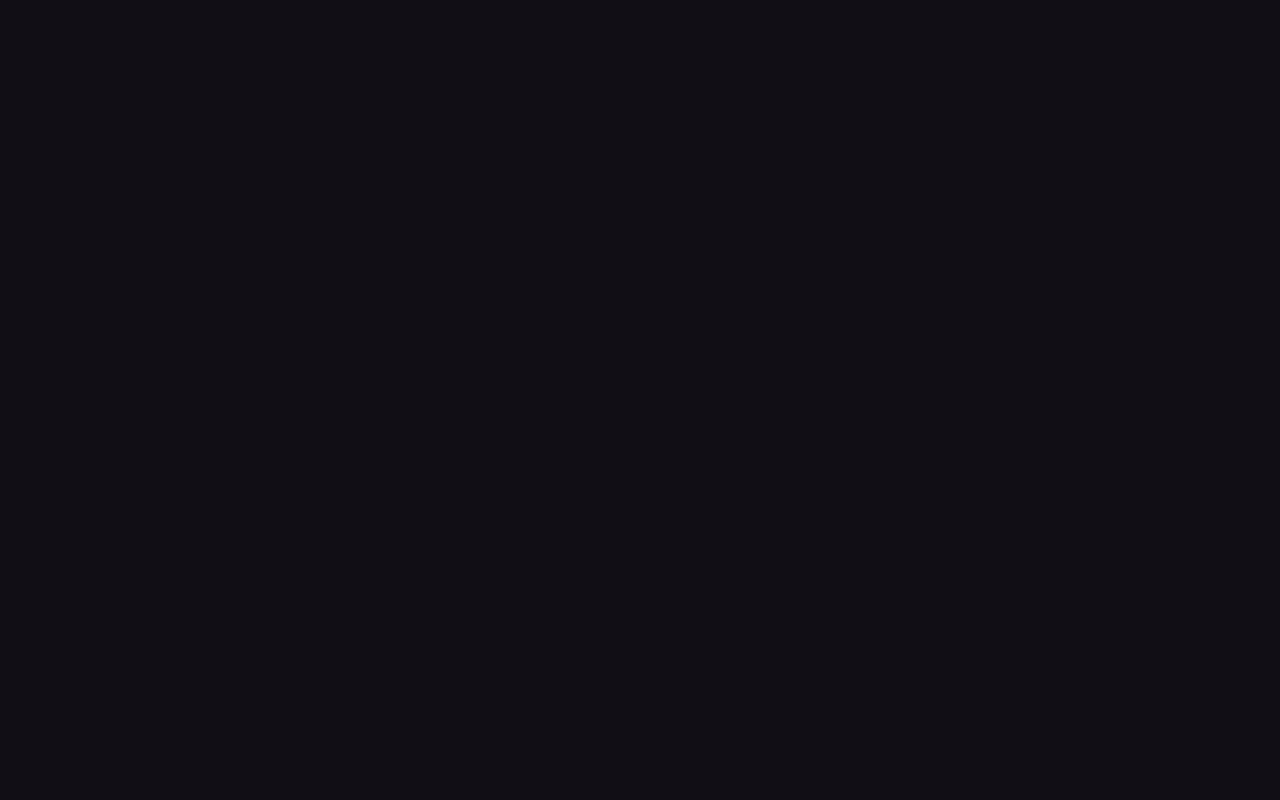
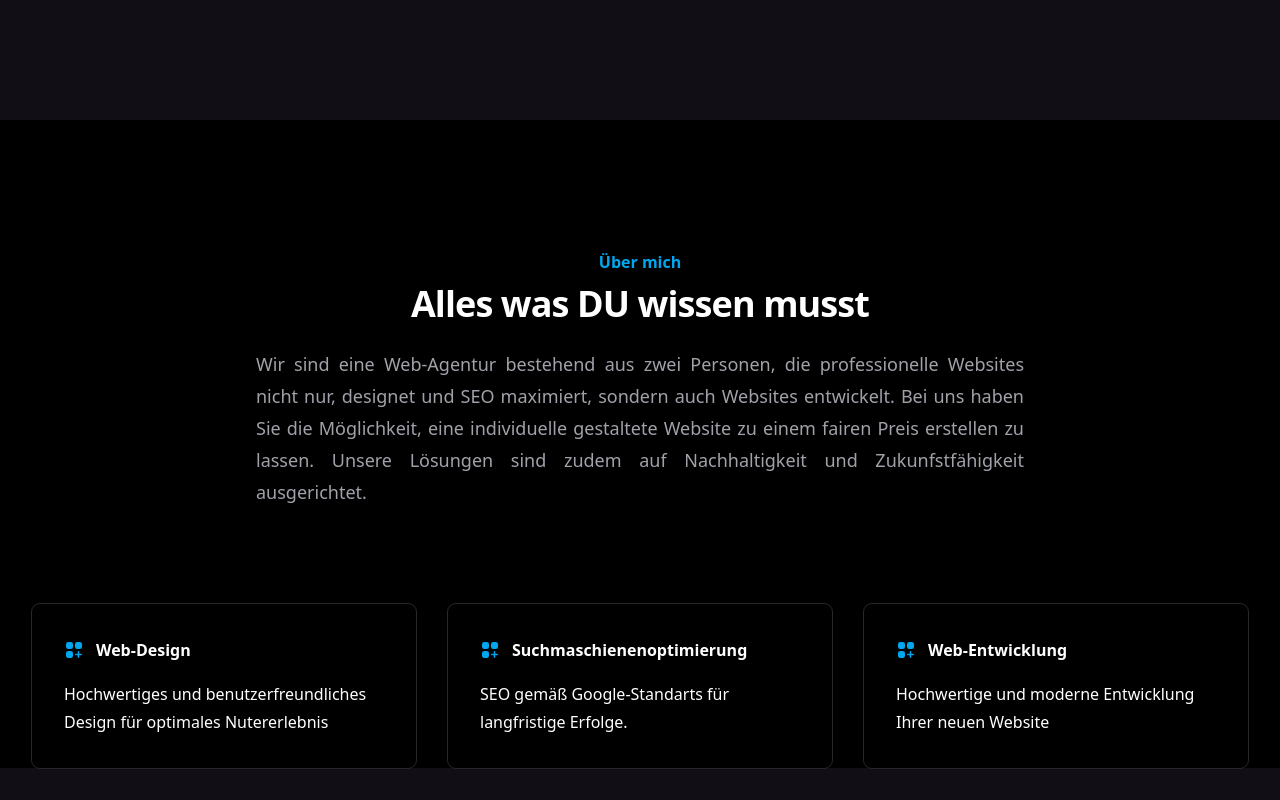
Before and after one commit to linusehle/linusehle-portfolio, a React (Vite) app: page / in a window 1280 px wide. Shown: the part 680-1480 px from the top of the page. Built offline with nearby package versions, Linux system fonts and the light colour scheme.

Commit message:
feat: changed about me

```diff
--- a/src/components/About/About.tsx
+++ b/src/components/About/About.tsx
@@ -1,8 +1,71 @@
 function About () {
     return (
-        <div className="bg-[#120e16] h-screen w-full flex justify-center">
-            <div className="flex justify-center">
-
+        <div className="pt-16 sm:pt-32 bg-[#000000] text-white">
+            <div className="mx-auto max-w-7xl px-6 lg:px-8">
+                <div className="mx-auto max-w-3xl lg:text-center">
+                    <h2 className="text-base font-semibold leading-7 text-[#01a7ee]">Über mich</h2>
+                    <p className="mt-2 text-3xl font-bold tracking-tight sm:text-4xl">
+                        Alles was DU wissen musst
+                    </p>
+                    <p className="mt-6 text-lg leading-8 text-zinc-400 text-justify">
+                        Wir sind eine Web-Agentur bestehend aus zwei Personen, die professionelle Websites nicht nur,
+                        designet und SEO maximiert, sondern auch Websites entwickelt. Bei uns haben Sie die Möglichkeit,
+                        eine individuelle gestaltete Website zu einem fairen Preis erstellen zu lassen. Unsere Lösungen
+                        sind zudem auf Nachhaltigkeit und Zukunfstfähigkeit ausgerichtet.
+                    </p>
+                </div>
+                <div className="mx-auto mt-16 max-w-2xl sm:mt-20 lg:mt-24 lg:max-w-none">
+                    <dl className="grid max-w-xl grid-cols-1 gap-x-8 gap-y-16 lg:max-w-none lg:grid-cols-3">
+                        <div className="flex flex-col outline outline-1 outline-zinc-800 rounded-lg p-8">
+                            <dt className="flex items-center gap-x-3 text-base font-semibold leading-7">
+                                <svg xmlns="http://www.w3.org/2000/svg" viewBox="0 0 20 20" fill="currentColor" aria-hidden="true" className="h-5 w-5 flex-none text-[#01a7ee]">
+                                    <path d="M2 4.25A2.25 2.25 0 014.25 2h2.5A2.25 2.25 0 019 4.25v2.5A2.25 2.25 0 016.75 9h-2.5A2.25 2.25 0 012 6.75v-2.5zM2 13.25A2.25 2.25 0 014.25
+                                    11h2.5A2.25 2.25 0 019 13.25v2.5A2.25 2.25 0 016.75 18h-2.5A2.25 2.25 0 012 15.75v-2.5zM11 4.25A2.25 2.25 0 0113.25 2h2.5A2.25 2.25 0 0118 4.25v2.5A2.25
+                                    2.25 0 0115.75 9h-2.5A2.25 2.25 0 0111 6.75v-2.5zM15.25 11.75a.75.75 0 00-1.5 0v2h-2a.75.75 0 000 1.5h2v2a.75.75 0 001.5 0v-2h2a.75.75 0 000-1.5h-2v-2z">
+                                    </path>
+                                </svg>
+                                Web-Design
+                            </dt>
+                            <dd className="mt-4 flex flex-auto flex-col text-base leading-7">
+                                <p className="flex-auto">
+                                    Hochwertiges und benutzerfreundliches Design für optimales Nutererlebnis
+                                </p>
+                            </dd>
+                        </div>
+                        <div className="flex flex-col outline outline-1 outline-zinc-800 rounded-lg p-8">
+                            <dt className="flex items-center gap-x-3 text-base font-semibold leading-7">
+                                <svg xmlns="http://www.w3.org/2000/svg" viewBox="0 0 20 20" fill="currentColor" aria-hidden="true" className="h-5 w-5 flex-none text-[#01a7ee]">
+                                    <path d="M2 4.25A2.25 2.25 0 014.25 2h2.5A2.25 2.25 0 019 4.25v2.5A2.25 2.25 0 016.75 9h-2.5A2.25 2.25 0 012 6.75v-2.5zM2 13.25A2.25 2.25 0 014.25
+                                    11h2.5A2.25 2.25 0 019 13.25v2.5A2.25 2.25 0 016.75 18h-2.5A2.25 2.25 0 012 15.75v-2.5zM11 4.25A2.25 2.25 0 0113.25 2h2.5A2.25 2.25 0 0118 4.25v2.5A2.25
+                                    2.25 0 0115.75 9h-2.5A2.25 2.25 0 0111 6.75v-2.5zM15.25 11.75a.75.75 0 00-1.5 0v2h-2a.75.75 0 000 1.5h2v2a.75.75 0 001.5 0v-2h2a.75.75 0 000-1.5h-2v-2z">
+                                    </path>
+                                </svg>
+                                Suchmaschienenoptimierung
+                            </dt>
+                            <dd className="mt-4 flex flex-auto flex-col text-base leading-7">
+                                <p className="flex-auto">
+                                    SEO gemäß Google-Standarts für langfristige Erfolge.
+                                </p>
+                            </dd>
+                        </div>
+                        <div className="flex flex-col outline outline-1 outline-zinc-800 rounded-lg p-8">
+                            <dt className="flex items-center gap-x-3 text-base font-semibold leading-7">
+                                <svg xmlns="http://www.w3.org/2000/svg" viewBox="0 0 20 20" fill="currentColor" aria-hidden="true" className="h-5 w-5 flex-none text-[#01a7ee]">
+                                    <path d="M2 4.25A2.25 2.25 0 014.25 2h2.5A2.25 2.25 0 019 4.25v2.5A2.25 2.25 0 016.75 9h-2.5A2.25 2.25 0 012 6.75v-2.5zM2 13.25A2.25 2.25 0 014.25
+                                    11h2.5A2.25 2.25 0 019 13.25v2.5A2.25 2.25 0 016.75 18h-2.5A2.25 2.25 0 012 15.75v-2.5zM11 4.25A2.25 2.25 0 0113.25 2h2.5A2.25 2.25 0 0118 4.25v2.5A2.25
+                                    2.25 0 0115.75 9h-2.5A2.25 2.25 0 0111 6.75v-2.5zM15.25 11.75a.75.75 0 00-1.5 0v2h-2a.75.75 0 000 1.5h2v2a.75.75 0 001.5 0v-2h2a.75.75 0 000-1.5h-2v-2z">
+                                    </path>
+                                </svg>
+                                Web-Entwicklung
+                            </dt>
+                            <dd className="mt-4 flex flex-auto flex-col text-base leading-7">
+                                <p className="flex-auto">
+                                    Hochwertige und moderne Entwicklung Ihrer neuen Website
+                                </p>
+                            </dd>
+                        </div>
+                    </dl>
+                </div>
             </div>
         </div>
     );
```
